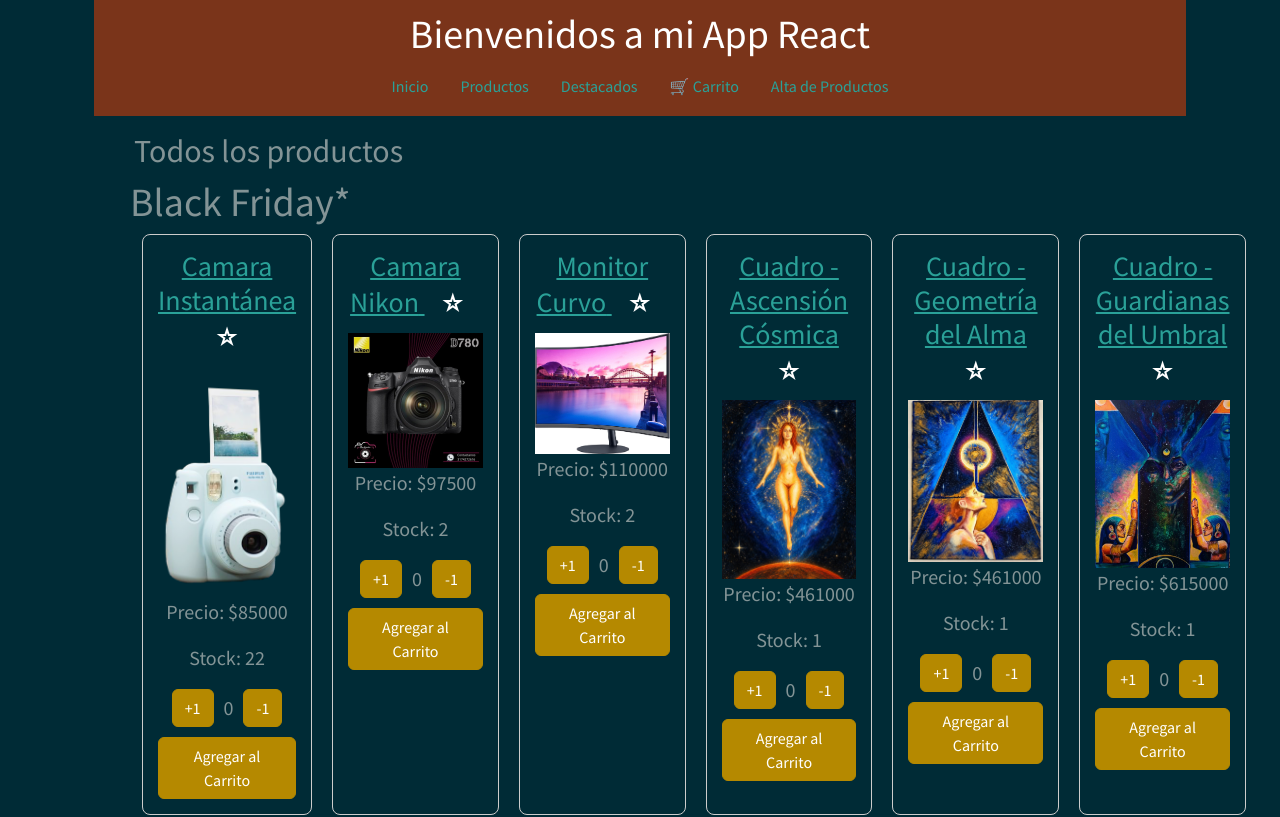
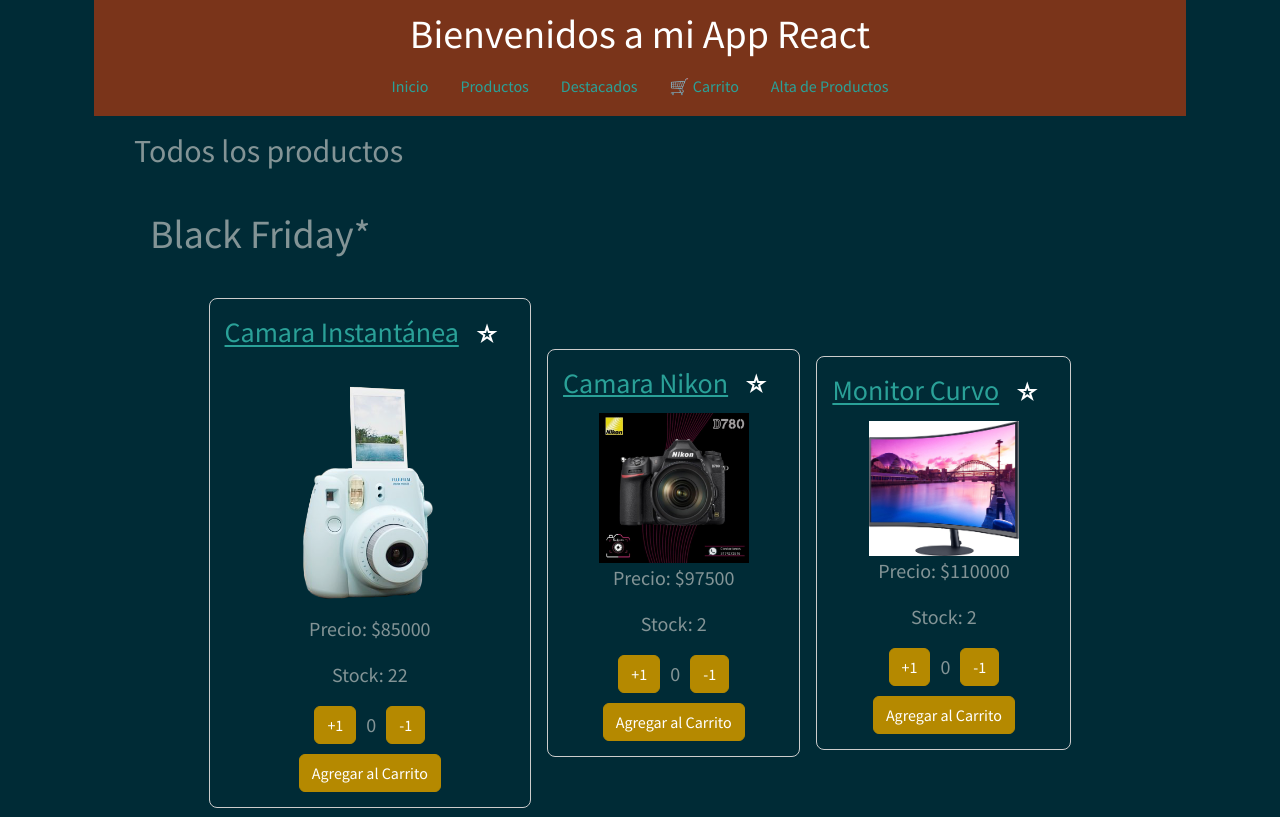
Before and after one commit to diegoisanzo/reactjs-tp, a React (Vite) app: page /productos in a window 1280 px wide. Shown: the top 817 px of the page. Built offline with nearby package versions, Linux system fonts and the light colour scheme.

Commit message:
improves css even more

```diff
--- a/src/componentes/Item/Item.jsx
+++ b/src/componentes/Item/Item.jsx
@@ -1,6 +1,13 @@
 import {useState} from 'react'
 import {Link} from "react-router-dom";
 import {useCart} from "../../context/useCart.js";
+
+function Favorito({esFavorito, onclick}) {
+    return <span className="badge" onClick={onclick}
+                 style={{fontSize: '24px', cursor: 'pointer'}}
+    > {esFavorito ? '⭐' : '☆'}
+                </span>;
+}
 
 function Item({id, nombre, precio, stock, imagen}) {
     const [esFavorito, setFavorito] = useState(false);
@@ -36,7 +43,7 @@ function Item({id, nombre, precio, stock, imagen}) {
     };
 
         return (
-        <div className="container" style={
+            <div style={
                      {
                          border: '1px solid #ccc',
                          padding: '15px',
@@ -44,14 +51,10 @@ function Item({id, nombre, precio, stock, imagen}) {
                          textAlign: 'center'
                      }
                  }>
-            <Link to={`/producto/${id}`}>
-                <h3 className="h3">{nombre} <span className="badge" onClick={marcarODesmarcarComoFavorito}
-                                   style={{ fontSize: '24px', cursor: 'pointer' }}
-                > {esFavorito ? '⭐' : '☆'}
-                </span>
+                <h3 className="h3">
+                    <Link to={`/producto/${id}`}>{nombre}</Link>
+                    <Favorito esFavorito={esFavorito} onclick={marcarODesmarcarComoFavorito}/>
                 </h3>
-            </Link>
-
             <img className="img-fluid" src={imagen} alt={nombre} width="150"/>
             <p className="lead">Precio: ${precio}</p>
             <p className="lead">Stock: {stock}</p>
--- a/src/componentes/ItemList/ItemList.jsx
+++ b/src/componentes/ItemList/ItemList.jsx
@@ -1,11 +1,11 @@
-
+import styles from './ItemList.module.css'
 import Item from '../Item/Item'
 
 function ItemList({ productos, mensaje }) {
     return (
         <>
             <h1>{mensaje}</h1>
-            <div className="container" style={{display: 'flex', gap: '20px'}}>
+            <div className={`${styles.container} container`}>
                 {
                     productos.map(producto =>
                         <Item key={producto.id}
--- /dev/null
+++ b/src/componentes/ItemList/ItemList.module.css
@@ -0,0 +1,9 @@
+.container {
+    display: flex;
+    flex-direction: row;
+    flex-wrap: wrap;
+    gap: 1rem;
+    justify-content: center;
+    align-items: center;
+    padding: 2rem;
+}
--- a/src/componentes/ItemListContainer/ItemListContainer.jsx
+++ b/src/componentes/ItemListContainer/ItemListContainer.jsx
@@ -38,7 +38,7 @@ export function ItemListContainer({ Mensaje }) {
     return (
         <div className="container">
             <h2 className={`${styles.subtitulo} h2`}>{Mensaje}</h2>
-            <div className={`${styles.productos} container`}>
+            <div className={`${styles.container}`}>
                 <ItemList productos={productos} mensaje={"Black Friday*"}/>
             </div>
         </div>
--- a/src/componentes/ItemListContainer/ItemListContainer.module.css
+++ b/src/componentes/ItemListContainer/ItemListContainer.module.css
@@ -2,9 +2,7 @@
     padding: 1rem 1rem 0 1rem;
 }
 
-.productoDetalles {
-    display: flex;
-    flex-direction: row;
+.container {
     justify-content: center;
     align-items: center;
     padding: 2rem;
```
Lines whose indentation alone changed are shown as unchanged.
